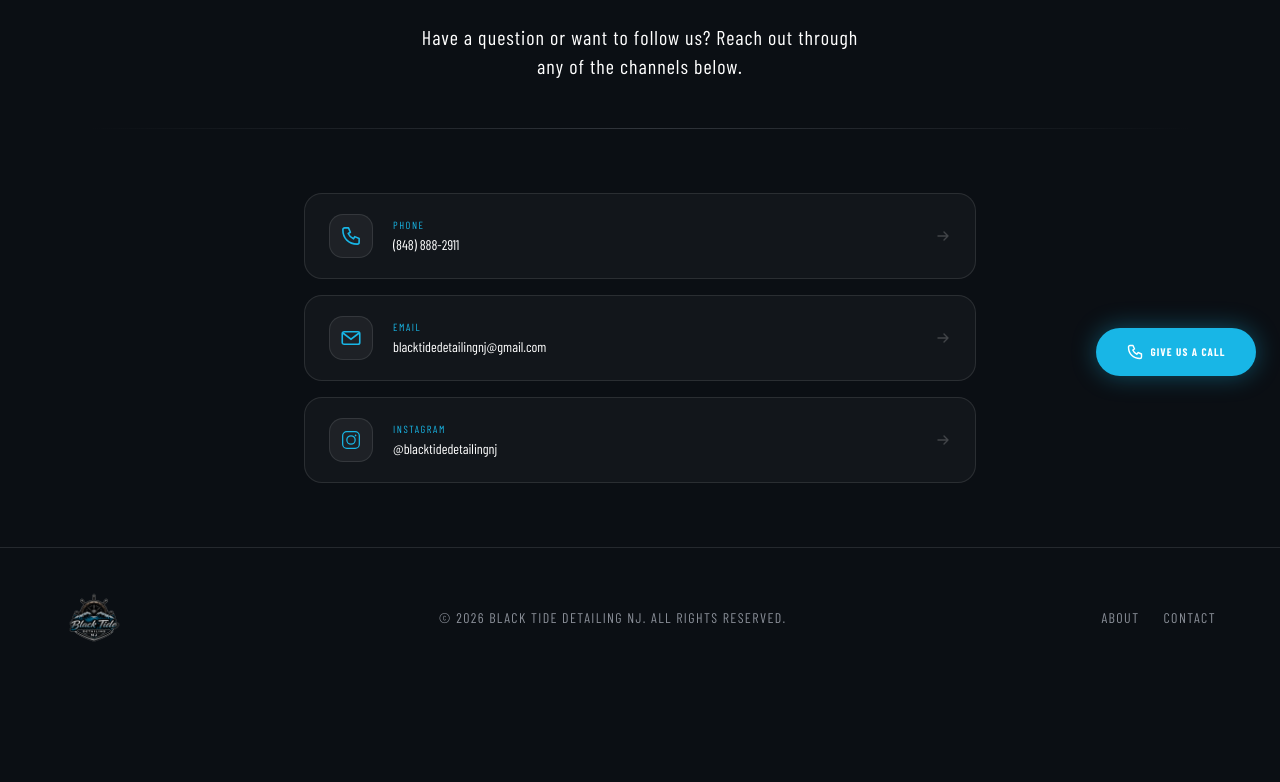
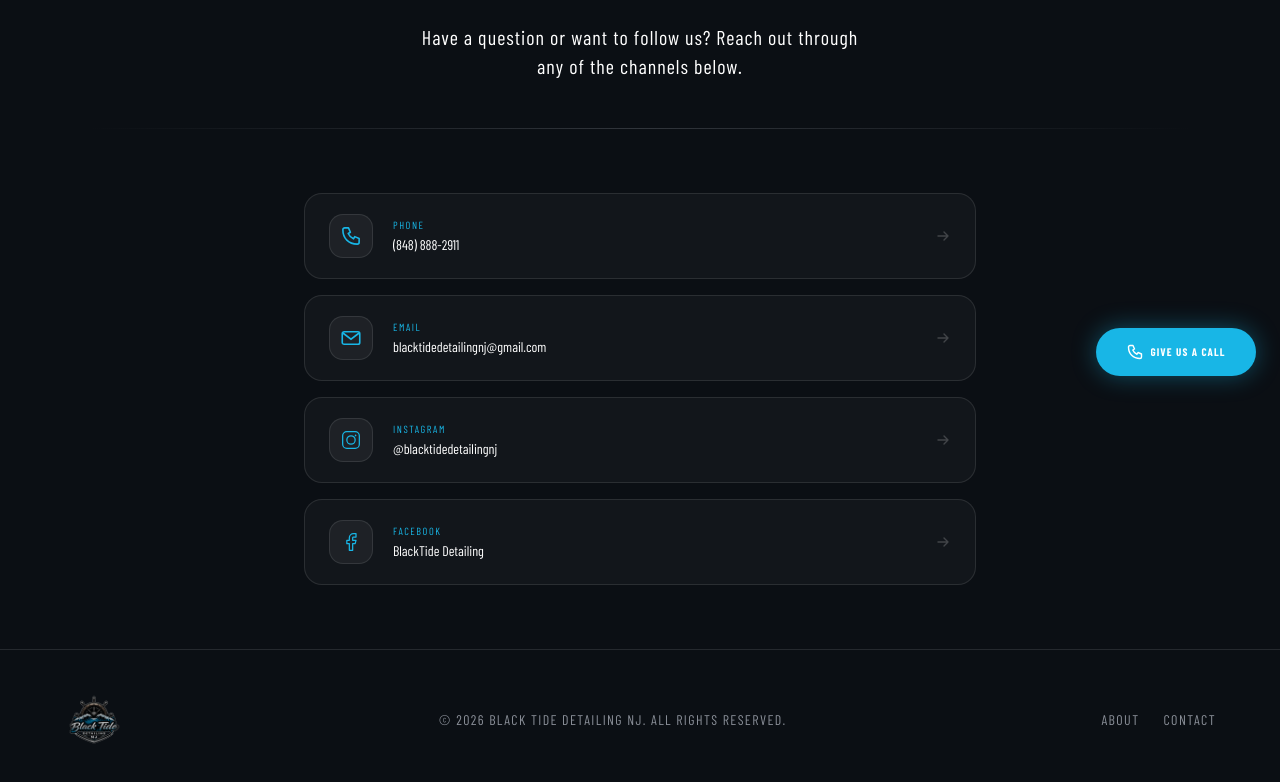
Before and after one commit to blacktidedetailingnj/Black-Tide-Detailing-NJ, a Next.js app in the folder my-app/: page /contact in a window 1280 px wide. Shown: the part 400-1182 px from the top of the page. Before the commit the page ends 1088 px from the top, so only its background shows below. Built offline with nearby package versions, Linux system fonts and the light colour scheme; a web font is replaced by a local one.

Commit message:
added facebook link

```diff
--- a/my-app/app/contact/page.tsx
+++ b/my-app/app/contact/page.tsx
@@ -43,6 +43,22 @@
         <rect x="2" y="2" width="20" height="20" rx="5" stroke="currentColor" strokeWidth="1.5" />
         <circle cx="12" cy="12" r="5" stroke="currentColor" strokeWidth="1.5" />
         <circle cx="17.5" cy="6.5" r="1" fill="currentColor" />
+      </svg>
+    ),
+  },
+  {
+    label: "Facebook",
+    value: "BlackTide Detailing",
+    href: "https://www.facebook.com/people/BlackTide-Detailing/pfbid0d6zH66aJWX4nb9dYsyZtUd8h7FYTfvetfwbxvxUhGHSVyajyozG7EDT7fAGYNw6Tl/",
+    icon: (
+      <svg width="20" height="20" viewBox="0 0 24 24" fill="none">
+        <path
+          d="M18 2h-3a5 5 0 00-5 5v3H7v4h3v8h4v-8h3l1-4h-4V7a1 1 0 011-1h3V2z"
+          stroke="currentColor"
+          strokeWidth="1.5"
+          strokeLinecap="round"
+          strokeLinejoin="round"
+        />
       </svg>
     ),
   },
```
